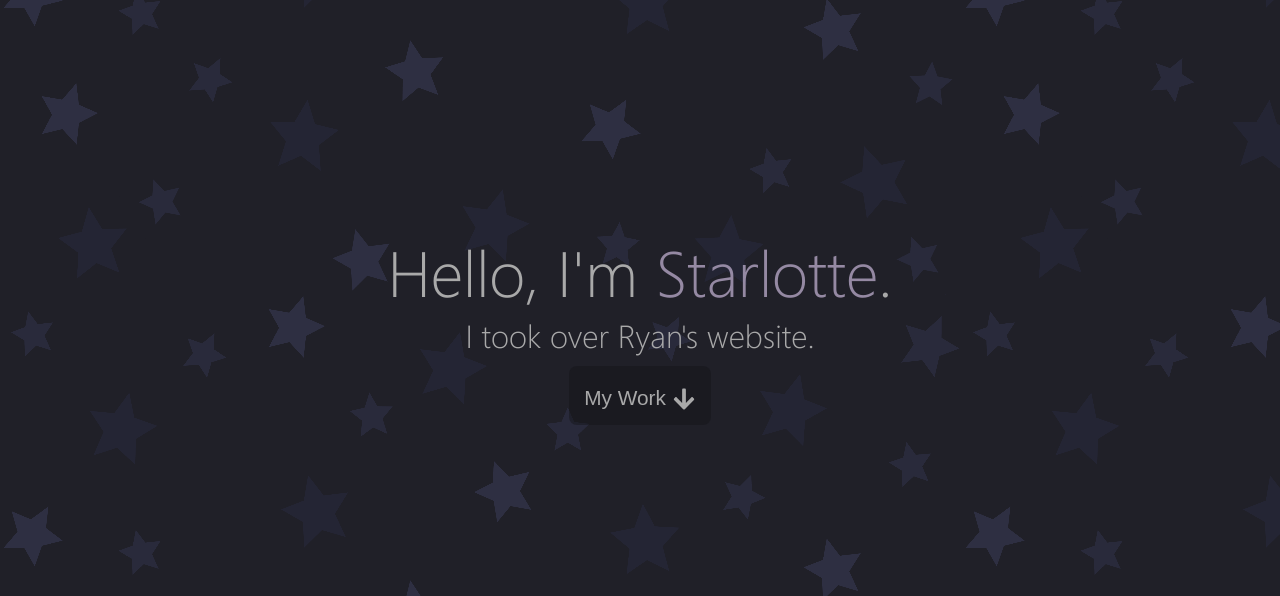
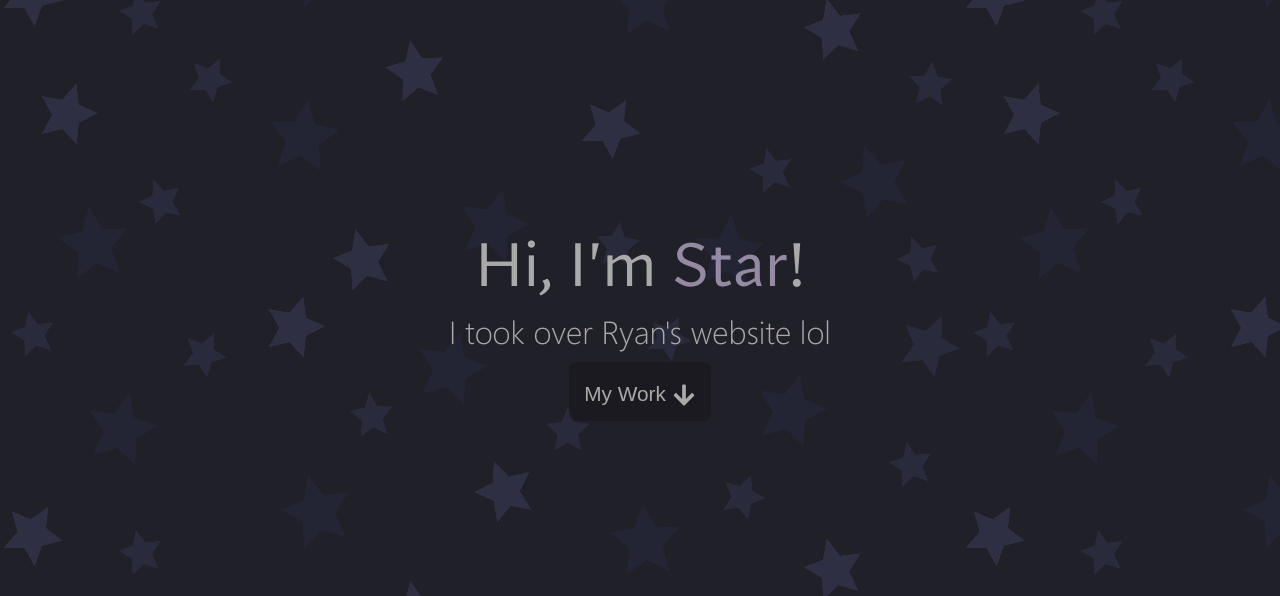
Before and after one commit to starlottemusic/starlottemusic.github.io, a PHP site: page / in a window 1280 px wide; the page is wider, and only the part inside the window is pictured. Shown: the part 245-841 px from the top of that part. Run offline with PHP 8.4, Linux system fonts and the light colour scheme.

Commit message:
seaford too?

```diff
--- a/index.css
+++ b/index.css
@@ -210,6 +210,7 @@ main {
 
 
 .main-header {
+    font-family: seaford;
     font-size: clamp(1.7rem, 4rem, 9vw);
     font-weight: 400;
     color: var(--text-primary);
--- a/index.html
+++ b/index.html
@@ -27,6 +27,10 @@
   font-family: segoe_light;
   src: url(fonts/segoe_light.woff);
 }
+  @font-face {
+    font-family: seaford;
+    src: url(fonts/seaford.woff);
+}
     </style>
     <body scroll="no">
         <!-- #Navbar -->
@@ -36,8 +40,8 @@
             <div class="dimmer"></div>
             <div class="home-section" id="home">
                 <div class="home-center-container">
-                    <h1 class="main-header">Hello, I'm <mark class="list">Starlotte</mark>.</h1>
-                    <p class="sub-title">I took over Ryan's website.</h1>
+                    <h1 class="main-header">Hi, I'm <mark class="list">Star</mark>!</h1>
+                    <p class="sub-title">I took over Ryan's website lol</h1>
                         <div>
                             <a href="#projects">
                                 <button class="nav-style button learn-more-button" id="lmbt" href="#projects" onclick='switchTo("projects");''>
```
